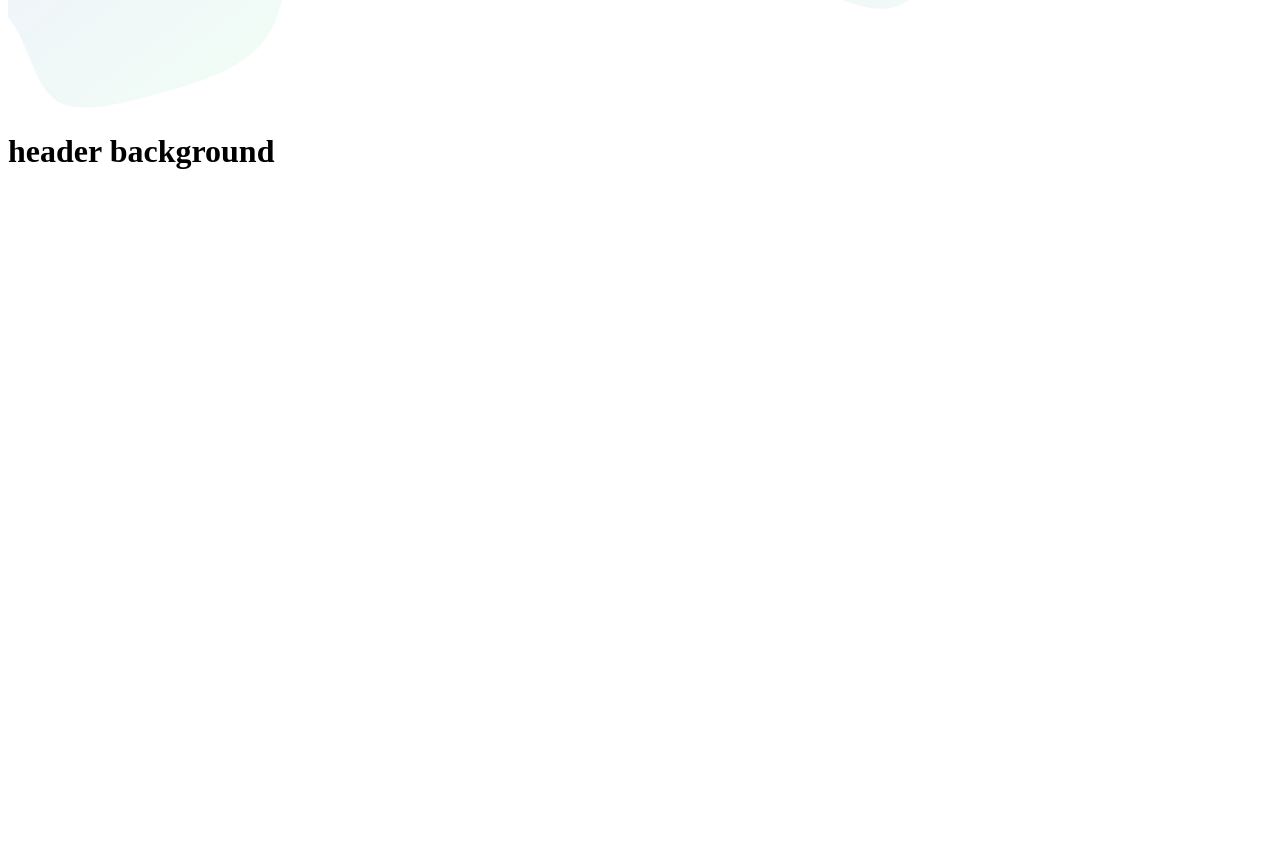
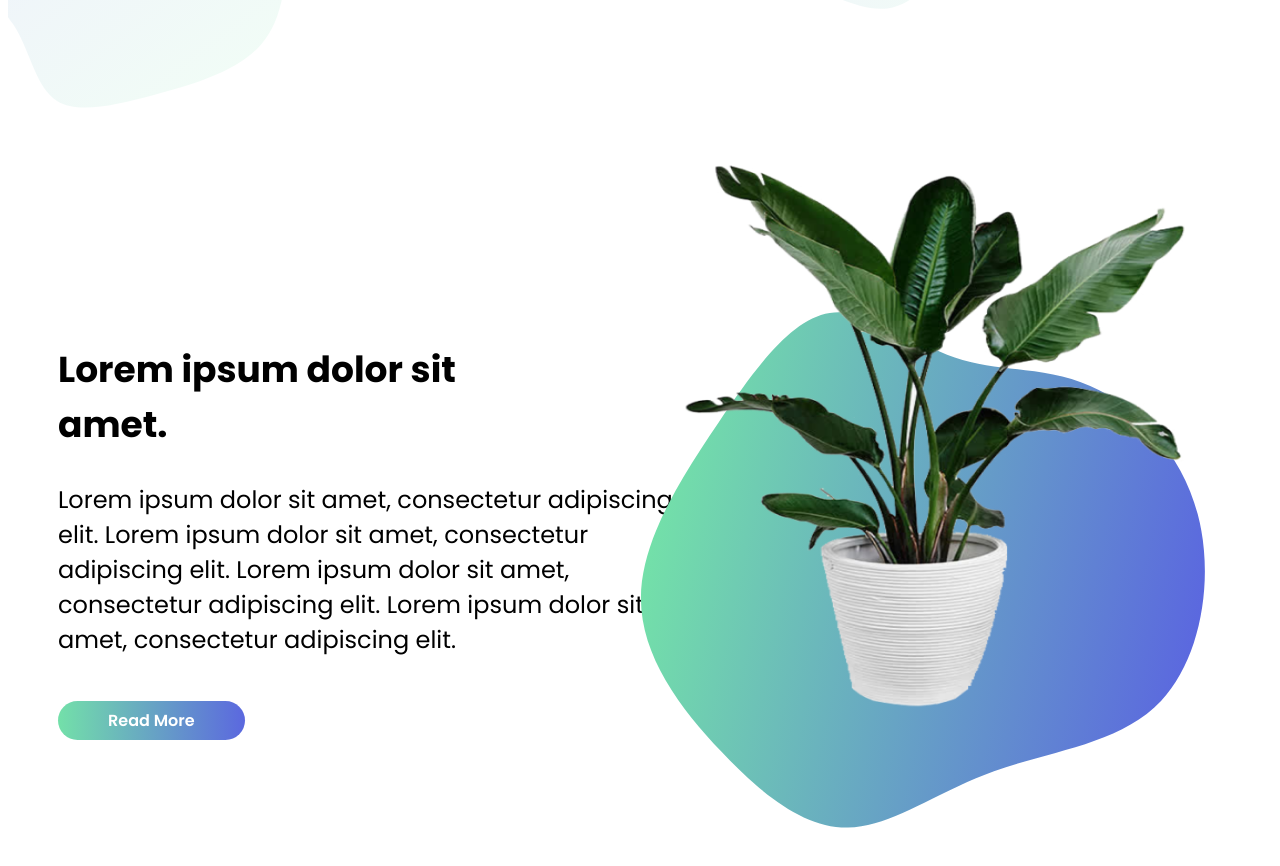
Before and after one commit to inabeelanjum/task, a Next.js app: page / in a window 1280 px wide. Shown: the part 740-1606 px from the top of the page. Before the commit the page ends 932 px from the top, so only its background shows below. Built offline with nearby package versions, Linux system fonts and the light colour scheme.

Commit message:
section2

```diff
--- a/components/background/Background.js
+++ b/components/background/Background.js
@@ -9,7 +9,7 @@ import LeftB from "../../public/LeftB.svg";
 import Image from 'next/image'
 export default function Background() {
     return (
-      <div >
+      <div className={style.main} >
         <div className={style.containerT}>
         <div className={style.mainNav}>
   <div className={style.logo}>CHILLED GRAPE</div>
@@ -39,9 +39,9 @@ export default function Background() {
       width={332}
       height={260}
     />
-    <div className={style.title}>Lorem ipsum
+    <h1 className={style.title}>Lorem ipsum
 dolor sit amet.
-<button type="button" className={style.rmButton}>Login</button></div>
+<button type="button" className={style.rmButton}>Login</button></h1>
 
    </div>
    </div>
@@ -75,9 +75,6 @@ dolor sit amet.
    </div>
 </div>
 
-
-
-       <h1 className={style.main}>header background</h1>
       </div>
     )
   }
--- a/components/background/Background.module.css
+++ b/components/background/Background.module.css
@@ -1,3 +1,7 @@
+.main{
+    padding: 0px;
+    margin: 0px;
+}
 .leftB{
     margin-top: 100px !important;
 }
--- /dev/null
+++ b/components/sectionTwo/SectionTwo.js
@@ -0,0 +1,35 @@
+import style from "./SectionTwo.module.css"
+import plantB from "../../public/plantB.svg";
+import plant from "../../public/plant.png";
+import Image from 'next/image'
+export default function SectionTwo() {
+    return (
+      <div className={style.main}>
+       <div className={style.left}>
+        <h2 className={style.title}>
+        Lorem ipsum dolor sit amet.
+        </h2>
+        <p className={style.paragraph}>Lorem ipsum dolor sit amet, consectetur adipiscing elit. Lorem ipsum dolor sit amet, consectetur adipiscing elit. Lorem ipsum dolor sit amet, consectetur adipiscing elit. Lorem ipsum dolor sit amet, consectetur adipiscing elit.</p>
+        <button type="button" className={style.rmButton}>Read More</button>
+       </div>
+       <div className={style.right}>
+        <div className={style.plantB}>
+       <Image
+      src={plantB}
+      alt="Picture of the author"
+      width={566}
+      height={516}
+    />
+    </div>
+    <div className={style.plant}>
+         <Image
+      src={plant}
+      alt="Picture of the author"
+      width={624}
+      height={790}
+    />
+    </div>
+    </div>
+      </div>
+    )
+  }
--- /dev/null
+++ b/components/sectionTwo/SectionTwo.module.css
@@ -0,0 +1,42 @@
+.main {
+display: flex;
+margin: 200px 50px;
+
+}
+.left{
+    width: 50%;
+}
+.right{
+margin: auto;
+margin-right: 0px;
+}
+.title{
+    font-size: 36px;
+    font-family: 'Poppins';
+    font-weight: 700;
+    width: 500px;
+}
+.paragraph{
+    font-weight: 400;
+    font-size: 24px;
+    font-family: 'Poppins';
+    width: 640px;
+}
+.rmButton{
+    background: linear-gradient(90deg, #73E0A9 0%, #5B68DF 100%);
+    font-size: 16px;
+    font-weight: 600;
+    font-family: poppins;
+    border: none;
+    border-radius: 50px;
+    color: white;
+    padding: 7px 50px;
+    margin-top: 20px;
+
+}
+.plant{
+margin-top: -280px;
+}
+.plantB{
+    position:absolute;
+}
--- a/pages/index.js
+++ b/pages/index.js
@@ -1,5 +1,6 @@
 import Head from 'next/head'
 import Background  from '../components/background/Background.js'
+import SectionTwo from '../components/sectionTwo/SectionTwo.js'
 
 export default function Home() {
   return (
@@ -10,6 +11,7 @@ export default function Home() {
         <link rel="icon" href="/favicon.ico" />
       </Head>
       <Background/>
+      <SectionTwo />
     </div>
   )
 }
```
Also changed, not shown: components/header copy/Header.js (renamed from components/header/Header.js), components/header copy/Header.module.css (renamed from components/header/Header.module.css), public/plant.png (added), public/plantB.svg (added).
